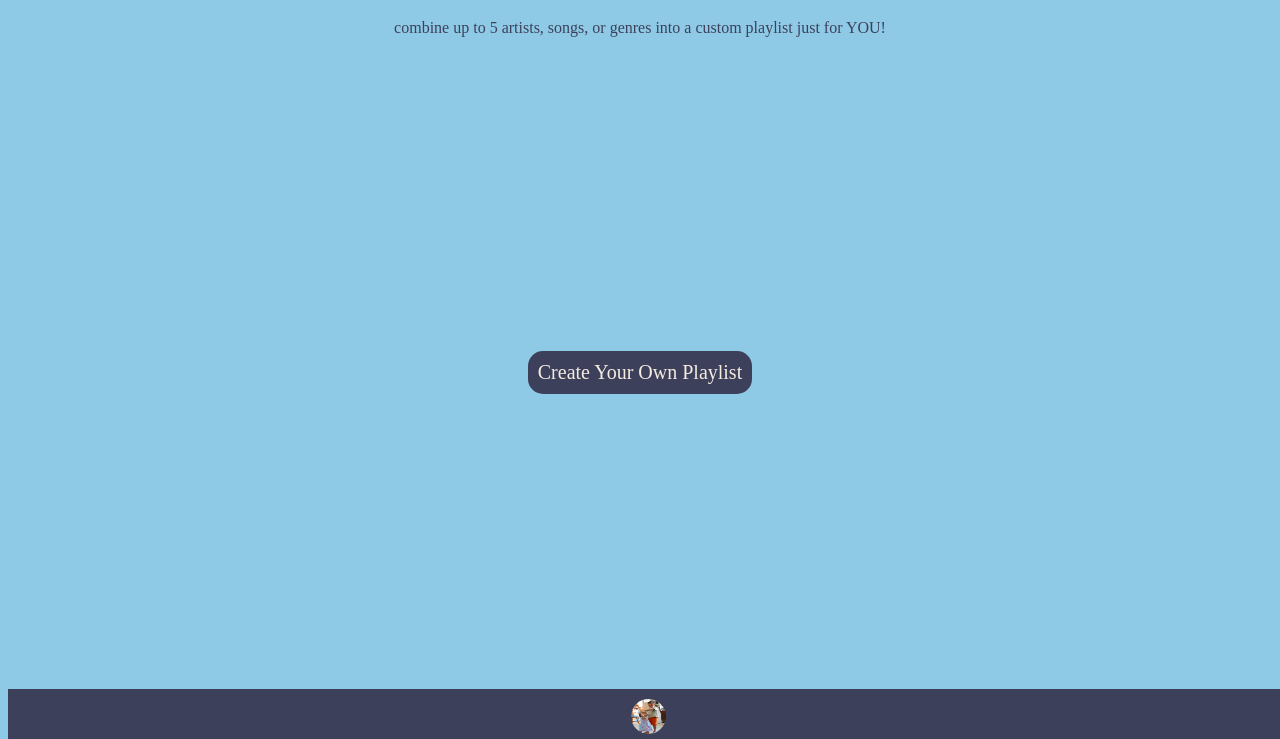
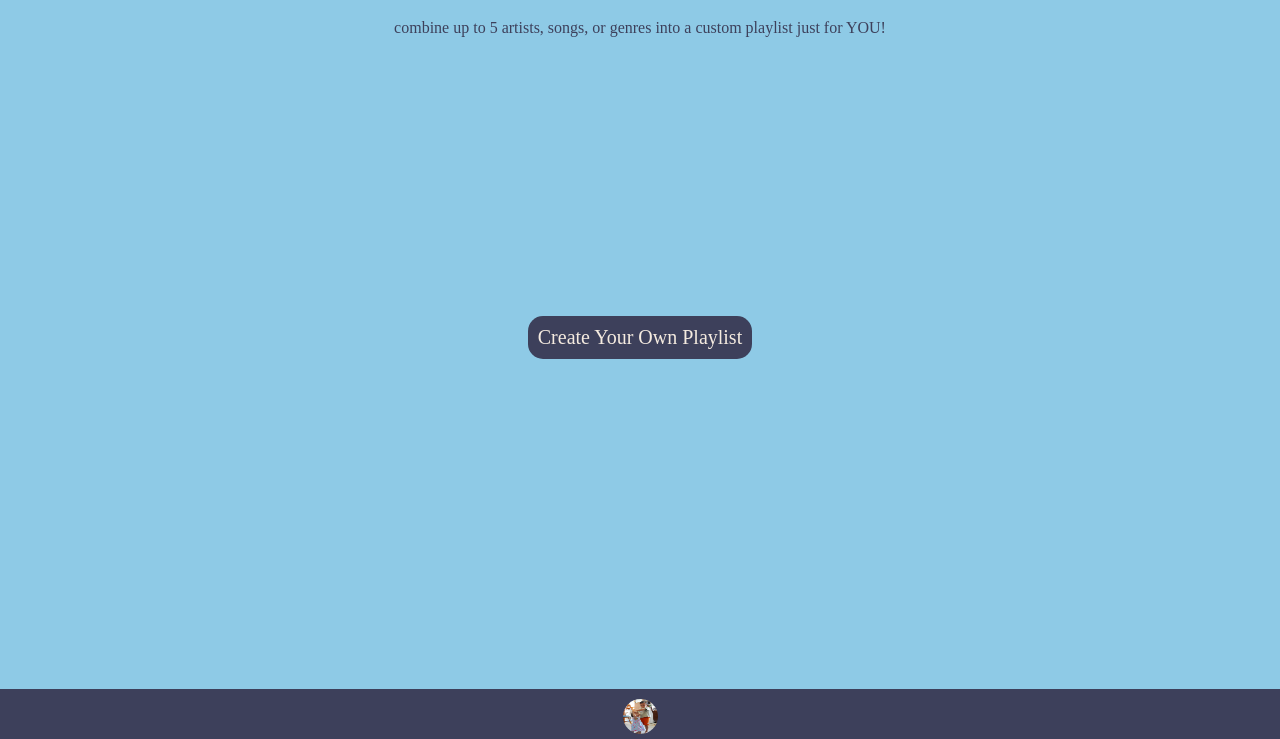
Before and after one commit to rmei23/PlaylistPal, a website: page public/views/login.html in a window 1280 px wide. Shown: the part 61-800 px from the top of the page. Drawn offline with Linux system fonts and the light colour scheme; files that its build step writes are made by us from their sources.

Commit message:
footer was cut off on bottom left

```diff
--- a/public/css/home.css
+++ b/public/css/home.css
@@ -1,14 +1,18 @@
 body {
     background-color: #8ECAE6;
+    box-sizing: border-box;
 }
 
 footer {
     position: fixed;
+    left: 0;
+    right: 0;
     bottom: 0;
     width: 100%;
     background-color: #3D405B;
     text-align: center;
     height: 50px;
+    z-index: 100;
 }
 
 h1, p {
@@ -30,6 +34,8 @@ h1, p {
     justify-content: center;
     align-items: center;
     height: 80vh;
+    padding-bottom: 70px;
+    box-sizing: border-box;
 }
 
 .footer-button {
```
